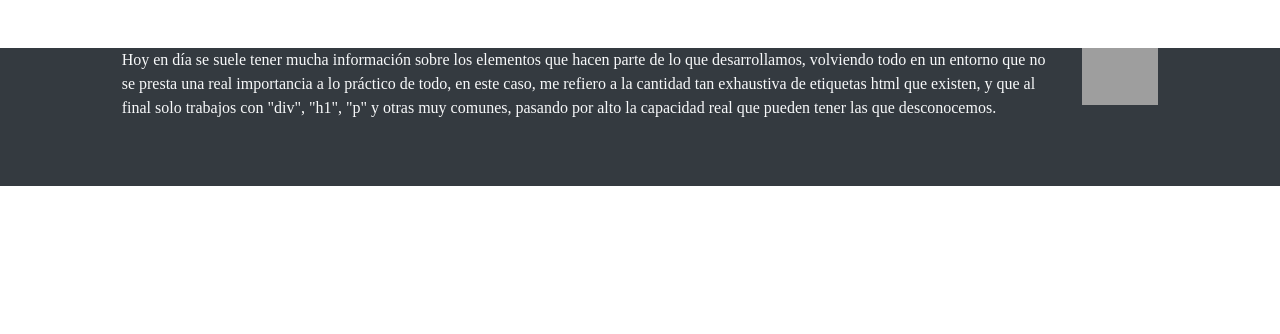
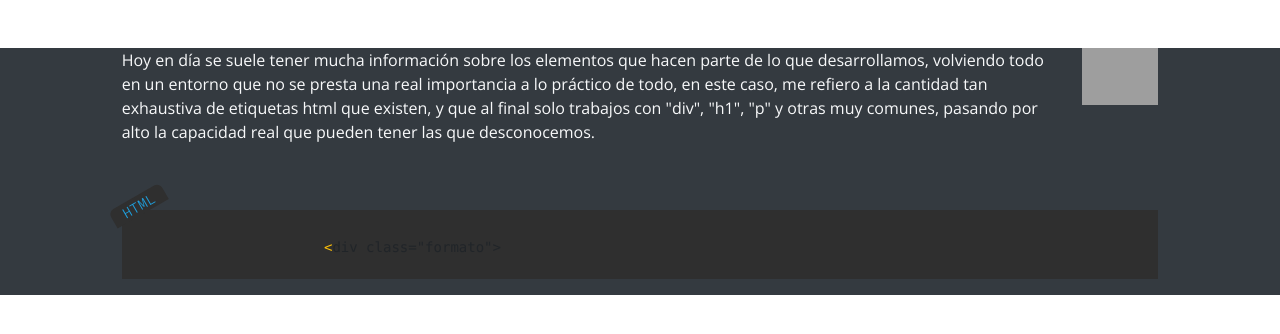
Before and after one commit to 2014maximo/Mis-extructuras, a plain HTML site: page blogs/formato_post/ formato - 01.html in a window 1280 px wide. Drawn offline with nearby package versions, Linux system fonts and the light colour scheme; grey boxes are pictures that could not be loaded.

Commit message:
sin servidor

```diff
--- a/blogs/formato_post/ formato - 01.html
+++ b/blogs/formato_post/ formato - 01.html
@@ -18,7 +18,7 @@
             <div class="col-md-1"></div>
             <div class="col-md-9">
                 <div>
-                    <p class="fuentePrueba text-light">
+                    <p class="tituloUno text-light">
                         Hoy en día se suele tener mucha información sobre los elementos que hacen parte de lo que desarrollamos, volviendo todo en un entorno que no se presta una real importancia a lo práctico de todo, en este caso, me refiero a la cantidad tan exhaustiva de etiquetas html que existen, y que al final solo trabajos con "div", "h1", "p" y otras muy comunes, pasando por alto la capacidad real que pueden tener las que desconocemos.
                     </p>
                 </div>
@@ -35,7 +35,12 @@
         <div class="row">
             <div class="col-md-1"></div>
             <div class="col-md-10">
-
+                <div class="marcodigo">
+                    <h2>HTML</h2>
+                    <pre>
+                        <span class="t1">&lt;</span>div class="formato"&gt;
+                    </pre>
+                </div>
             </div>
             <div class="col-md-1"></div>
 
--- a/blogs/formato_post/styles/style.css
+++ b/blogs/formato_post/styles/style.css
@@ -1,77 +1,14 @@
+@import url('https://fonts.googleapis.com/css?family=Open+Sans:300,300i,400,400i,600,600i,700,700i,800,800i&display=swap');
+@import url('https://fonts.googleapis.com/css2?family=Open+Sans+Condensed:wght@300;700&display=swap');
+@import url('https://fonts.googleapis.com/css2?family=Alex+Brush&display=swap');
+
+@font-face {
+    font-family: 'Open Mono';
+    src: url(OperatorMono-Light.otf);
+}
 /*
 ESTILOS IMPORTABLES
  --------------------------------------*/
-/* OPENSANS */
-/* @font-face {
-    font-family: 'Open Sans', sans-serif;
-    font-style: normal;
-    font-weight: 300;
-    src: url(fonts/OpenSans-Light.ttf);
-} */
-/* @font-face {
-    font-family: 'Open Sans', sans-serif;
-    font-style: italic;
-    font-weight: 300;
-    src: url(OpenSans-LightItalic.ttf);
-}
-@font-face {
-  font-family: 'Open Sans', sans-serif;
-  font-style: normal;
-  font-weight: 500;
-  src: url(OpenSans-Regular.ttf);
-}
-@font-face {
-  font-family: 'Open Sans', sans-serif;
-  font-style: italic;
-  font-weight: 500;
-  src: url(OpenSans-Italic.ttf);
-}
-@font-face {
-  font-family: 'Open Sans', sans-serif;
-  font-style: normal;
-  font-weight: 600;
-  src: url(OpenSans-Bold.ttf);
-}
-@font-face {
-  font-family: 'Open Sans', sans-serif;
-  font-style: italic;
-  font-weight: 600;
-  src: url(OpenSans-BoldItalic.ttf);
-}
-@font-face {
-  font-family: 'Open Sans', sans-serif;
-  font-style: normal;
-  font-weight: 700;
-  src: url(OpenSans-ExtraBold.ttf);
-}
-@font-face {
-  font-family: 'Open Sans', sans-serif;
-  font-style: italic;
-  font-weight: 700;
-  src: url(OpenSans-ExtraBoldItalic.ttf);
-}
-/* OPENSANS - CONDENSED */
-/*
-@font-face {
-    font-family: 'Open Sans Condensed', sans-serif;
-    font-style: italic;
-    font-weight: 300;
-    src: url(OpenSansCondensed-LightItalic.ttf);
-}
-@font-face {
-    font-family: 'Open Sans Condensed', sans-serif;
-    font-style: normal;
-    font-weight: 300;
-    src: url(OpenSansCondensed-Light.ttf);
-}
-@font-face {
-    font-family: 'Open Sans Condensed', sans-serif;
-    font-style: bold;
-    font-weight: 700;
-    src: url(OpenSansCondensed-Bold.ttf);
-} */
-
-
  .row,.col{margin: 0; padding:0;}
  html{
      font-size: 16px;
@@ -81,7 +18,7 @@ ESTILOS IMPORTABLES
  :root {
  --fuente-uno: 'Open Sans', sans-serif;
  --fuente-dos: 'Open Sans Condensed', sans-serif;
- --fuente-tres: 'OperatorMono';
+ --fuente-tres: 'Open Mono';
  --fuente-cuatro: 'Alex Brush', cursive;
  --color-uno: #f6921e;
  --color-dos:#262626;
@@ -92,7 +29,6 @@ ESTILOS IMPORTABLES
  .colorNegro {
    background: black;
  }
-
  .espacio{
      height: 50px;
  }
@@ -135,12 +71,27 @@ ESTILOS IMPORTABLES
  .text-shadow {
    text-shadow: black 0.1em 0.1em 0.2em;
  }
+.marcodigo {
+  background-color: #2f2f2f;
+  font-family: var(--fuente-tres);
+}
+.marcodigo h2 {
+  background-color: #2f2f2f;
+  color: #1fa2e1;
+  border-radius: 6px 6px 0 0;
+  width: 59px;
+  position: relative;
+  bottom: 14px;
+  right: 13px;
+  text-align: center;
+  transform: rotate(-30deg);
+  font-size: 16px;
+ }
+ .t1{
+   color: #ffc107 !important
+ }
+
+
  /* ------------------------------------
  ESTILOS IMPORTABLES
  */
-
- .fuentePrueba {
-  font-family: 'Operator Mono';
-  font-weight: 300;
-  font-style: normal;
- }
--- a/menu-flotante/styles/scripts.js
+++ b/menu-flotante/styles/scripts.js
@@ -4,7 +4,6 @@ function crecer() {
     div.style.width = "200px";
     var menus = document.getElementById("decrece");
     menus.style.display = 'block';
-
 }
 
 function decrecer() {
```
Also changed, not shown: menu-flotante/index.html (+22 -0 lines).
